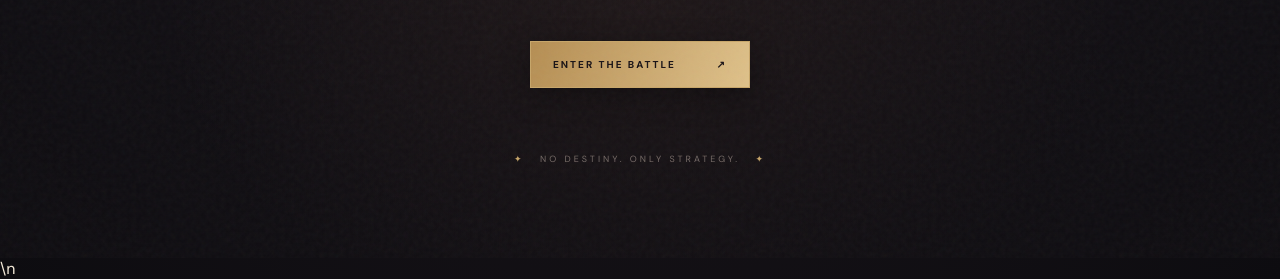
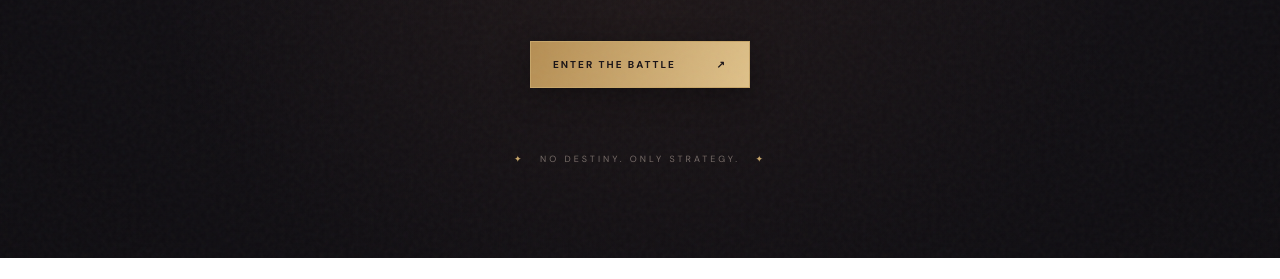
Before and after one commit to aayusholi57-pixel/crown-and-chaos, a plain HTML site: page index.html in a window 1280 px wide. Shown: the part 542-821 px from the top of the page. After the commit the page ends 800 px from the top, so only its background shows below. Drawn offline with nearby package versions, Linux system fonts and the light colour scheme; animation ran at ten frames a second.

Commit message:
Clean up 3D module script markup

```diff
--- a/index.html
+++ b/index.html
@@ -71,6 +71,7 @@
     </div>
   </div>
   <div class="result-overlay hidden" id="resultOverlay"><div class="result-card"><div class="eyebrow">THE DUST HAS SETTLED</div><div class="crown">♛</div><h2 id="resultTitle">VICTORY</h2><p id="resultText">The kingdom remembers your name.</p><button class="primary-btn" id="playAgain"><span>FIGHT AGAIN</span><b>↻</b></button></div></div>
-  <script type="module" src="game3d.js"></script>\n  <script src="game.js"></script>
+  <script type="module" src="game3d.js"></script>
+  <script src="game.js"></script>
 </body>
 </html>
```
